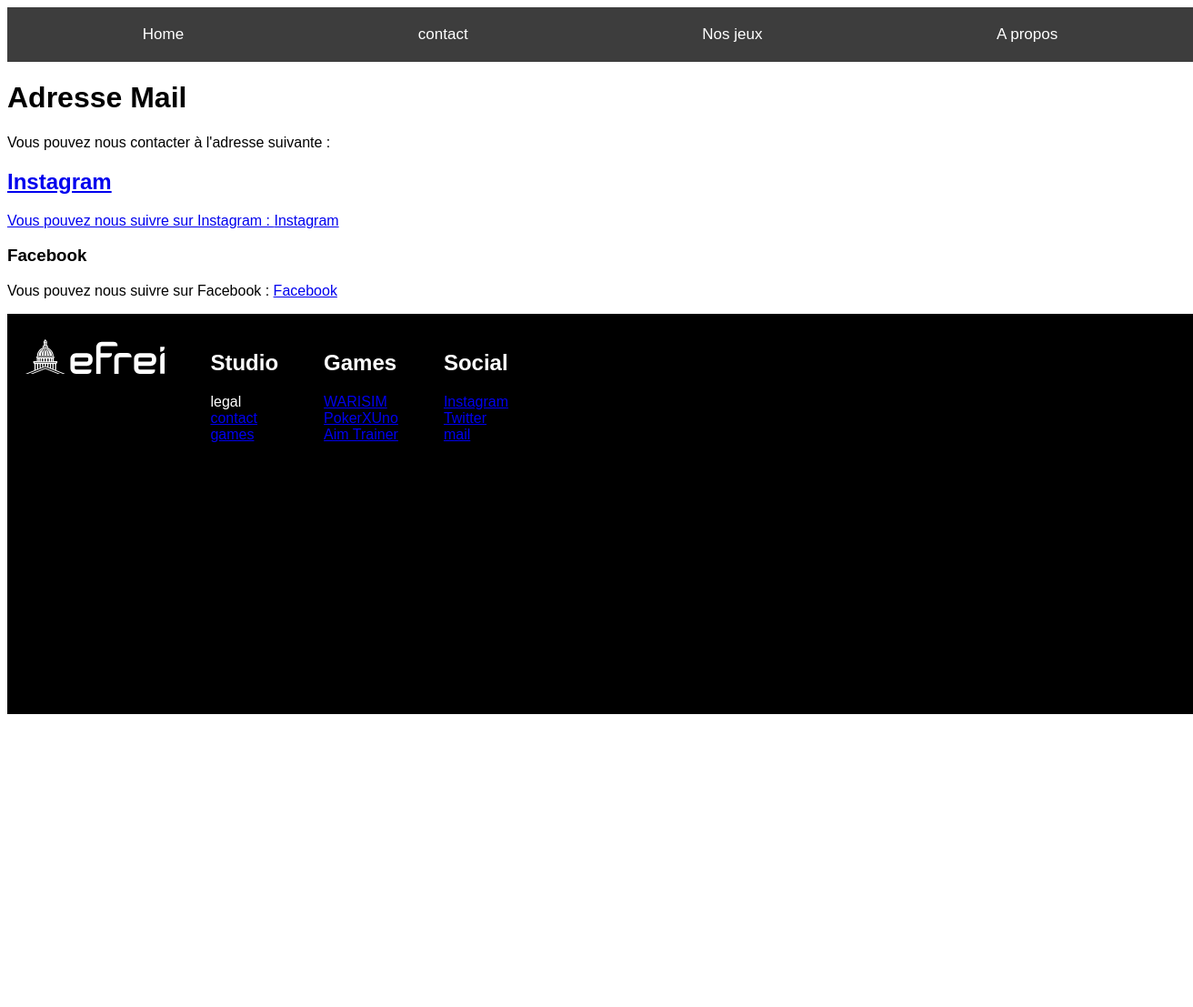
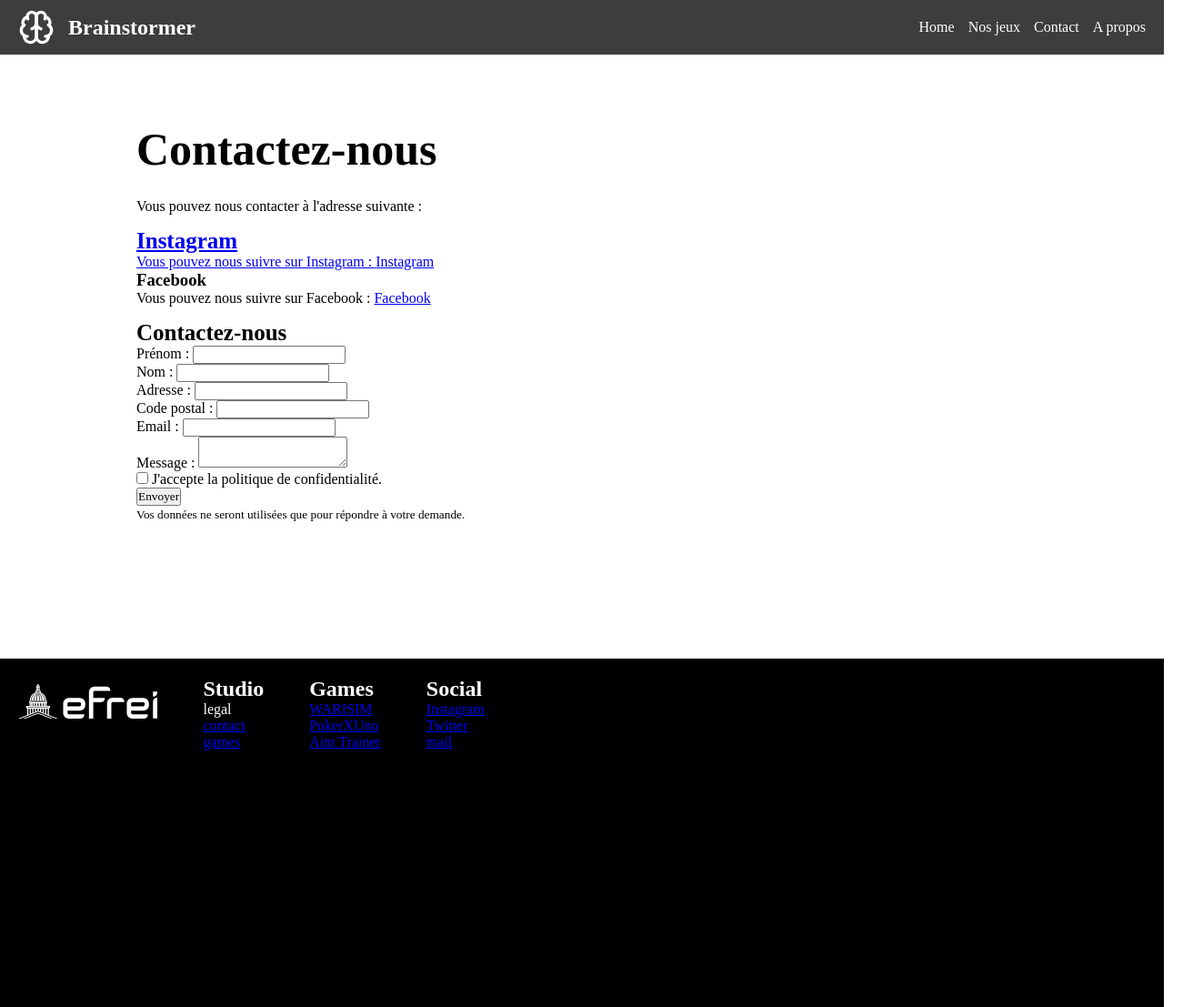
Before and after one commit to NoxXVI/Challenge-Web, a plain HTML site: page contact.html in a window 1280 px wide. Shown: the top 1107 px of the page at 91% size, 1312 px wide, since content can reach past the window. Before the commit the page ends 800 px from the top, so only its background shows below. Drawn offline with Linux system fonts and the light colour scheme.

Commit message:
Deuxième commit

```diff
--- /dev/null
+++ b/Formulaire C/formulaire.css
@@ -0,0 +1,78 @@
+body {
+    font-family: Arial, sans-serif;
+    background-color: #f5f5f5;
+    margin: 0;
+    padding: 0;
+    display: flex;
+    justify-content: center;
+    align-items: center;
+    height: 100vh;
+}
+
+.form-container {
+    background: white;
+    padding: 20px;
+    border-radius: 8px;
+    box-shadow: 0 4px 6px rgba(0, 0, 0, 0.1);
+    max-width: 400px;
+    width: 100%;
+}
+
+.form-container h2 {
+    margin-bottom: 20px;
+    text-align: center;
+}
+
+.form-group {
+    margin-bottom: 15px;
+}
+
+.form-group label {
+    display: block;
+    margin-bottom: 5px;
+    font-weight: bold;
+}
+
+.form-group input,
+.form-group textarea {
+    width: 100%;
+    padding: 10px;
+    border: 1px solid #ccc;
+    border-radius: 4px;
+}
+
+.form-group textarea {
+    resize: none;
+    height: 100px;
+}
+
+.form-group input[type=\"checkbox\"] {
+    width: auto;
+}
+
+.form-group small {
+    display: block;
+    margin-top: 5px;
+    font-size: 0.85em;
+    color: #666;
+}
+
+.form-group button {
+    width: 100%;
+    padding: 10px;
+    background-color: #007BFF;
+    color: white;
+    border: none;
+    border-radius: 4px;
+    cursor: pointer;
+    font-size: 1em;
+}
+
+.form-group button:hover {
+    background-color: #0056b3;
+}
+
+.error {
+    color: red;
+    font-size: 0.85em;
+}
--- a/contact.html
+++ b/contact.html
@@ -6,15 +6,22 @@
     <link rel="stylesheet" href="style.css" />
     <title>Contact</title>
   </head>
-  <link rel="stylesheet" href="style.css" />
   <body>
     <div class="navbar">
-      <a href="index.html">Home</a>
-      <a href="contact.html">contact</a>
-      <a href="games/index.html">Nos jeux</a>
+      <a class="icon-name" href="/index.html">
+        <img src="/rsc/brain-icon.svg" class="brain-icon">
+        <h2>Brainstormer</h2>
+      </a>
+      <div class="nav-links">
+        <a href="/index.html">Home</a>
+        <a href="/games/index.html">Nos jeux</a>
+        <a href="/contact.html">Contact</a>
         <a href="about.html">A propos</a>
       </div>
-    <h1>Adresse Mail</h1>
+    </div>
+    <div class="blog-container">
+
+      <h1>Contactez-nous</h1>
       <p>
         Vous pouvez nous contacter à l'adresse suivante : <a
         href="mailto:contact@gmail.com"
@@ -29,6 +36,72 @@
         Vous pouvez nous suivre sur Facebook :
         <a href="https://www.facebook.com/contact" target="_blank">Facebook</a>
       </p>
+
+      <!-- Intégration du formulaire de contact -->
+      <div class="form-container">
+        <h2>Contactez-nous</h2>
+        <form id="contactForm">
+
+          <!-- Champ Prénom -->
+          <div class="form-group">
+            <label for="firstname">Prénom :</label>
+            <input type="text" id="firstname" name="firstname" required>
+            <div class="error" id="firstnameError"></div>
+          </div>
+
+          <!-- Champ Nom -->
+          <div class="form-group">
+            <label for="name">Nom :</label>
+            <input type="text" id="name" name="name" required>
+            <div class="error" id="nameError"></div>
+          </div>
+
+          <!-- Champ Adresse -->
+          <div class="form-group">
+            <label for="address">Adresse :</label>
+            <input type="text" id="address" name="address">
+            <div class="error" id="addressError"></div>
+          </div>
+
+          <!-- Champ Code postal -->
+          <div class="form-group">
+            <label for="postalCode">Code postal :</label>
+            <input type="text" id="postalCode" name="postalCode">
+            <div class="error" id="postalCodeError"></div>
+          </div>
+
+          <!-- Champ Email -->
+          <div class="form-group">
+            <label for="email">Email :</label>
+            <input type="email" id="email" name="email" required>
+            <div class="error" id="emailError"></div>
+          </div>
+
+          <!-- Champ Message -->
+          <div class="form-group">
+            <label for="message">Message :</label>
+            <textarea id="message" name="message" required></textarea>
+            <div class="error" id="messageError"></div>
+          </div>
+
+          <!-- Consentement -->
+          <div class="form-group">
+            <input type="checkbox" id="consent" name="consent" required>
+            <label for="consent">J'accepte la politique de confidentialité.</label>
+            <div class="error" id="consentError"></div>
+          </div>
+
+          <!-- Bouton d'envoi -->
+          <div class="form-group">
+            <button type="submit" id="Envoyer">Envoyer</button>
+          </div>
+
+          <small>Vos données ne seront utilisées que pour répondre à votre demande.</small>
+        </form>
+      </div>
+    </div>
+    <!-- Fin du formulaire -->
+
     <div class="bottom-bar">
       <div class="bottom-bar-section">
         <img class="b-bar-logo" src="rsc/logo-efrei.svg" alt="efrei"/>
--- /dev/null
+++ b/form.js
@@ -0,0 +1,6 @@
+"use strict"
+
+const bouton = document.createElement('button');
+bouton.addEventListener(click, () => {
+
+})
--- a/style.css
+++ b/style.css
@@ -1,19 +1,26 @@
+* {
+  margin: 0;
+  padding: 0;
+  box-sizing: border-box; /* Simplifie la gestion des dimensions */
+}
+
 :root {
   --menu-bars-color: black;
   --game-item-color: gray;
 }
 
 * {
-  font-family: "Arial";
+  font-family: "Poppins";
 }
 
 .bottom-bar {
   display: flex;
+  position: relative;
   flex-direction: row;
   gap: 50px;
   width: 100%;
   height: 400px;
-  bottom: 0px;
+  bottom: 0;
   color: white;
   background-color: var(--menu-bars-color);
   padding: 20px;
@@ -27,20 +34,47 @@
   margin-top: 8px;
 }
 
-.home-display{
-    background-image: url("rsc/home-background.webp");
+.home-display {
+  display: flex;
+  width: 100%;
+  height: 600px;
+  background: linear-gradient(to top, rgba(0, 0, 0, 0.8), rgba(0, 0, 0, 0)),
+    url("rsc/home-background.webp"); /* Image de fond */
+  background-size: cover;
 }
 
-.game-list-container h1{
-    text-align: center;
-
+.home-display h1 {
+  align-self: center;
+  color: white;
+  font-size: 50px;
+  margin-left: 50px;
 }
 
-.game-list{
+.game-list-container h1 {
+  text-align: center;
+  margin-top: 35px;
+}
+
+.blog-container {
+  padding: 150px;
+  padding-top: 75px;
+}
+.blog-container h1 {
+  font-size: 50px;
+  margin-bottom: 25px;
+}
+.blog-container h2 {
+  margin-top: 15px;
+  font-size: 25px;
+}
+
+
+.game-list {
   display: flex;
   flex-direction: row;
-    justify-content:center;
+  justify-content: center;
   gap: 40px;
+  padding-bottom: 70px;
 }
 .game-list-item {
   display: flex;
@@ -56,29 +90,46 @@
   background-color: black;
   padding: 15%;
   border-radius: 5%;
+  margin-bottom: 15px;
 }
 
+/* Container principal de la barre de navigation */
 .navbar {
   display: flex;
-  flex-direction: row;
-  justify-content: space-around;
-  align-items: se;
-  padding: 20px;
-  background-color: var(--menu-bars-color);
-  color: white;
-  background-color: rgb(61, 61, 61);
-  text-align: center;
-  border: none;
-  border-radius: 0;
-  width: 100%;
-  z-index: 9999;
-  top: 0;
-  left: 0;
-  color: white;
+  align-items: center; /* Aligne verticalement les éléments */
+  justify-content: space-between; /* Icone à gauche, liens à droite */
+  padding: 10px 20px;
+  background-color: #3d3d3d;
 }
 
-.navbar a {
+/* Style pour l'icône SVG */
+.icon-name {
+  display: flex; /* Permet de centrer les éléments */
+  align-items: center;
+  color: white;
+  gap: 15px;
+  text-decoration: none;
+}
+
+.brain-icon {
+  width: 40px; /* Taille de l'icône */
+  height: 40px;
+  fill: white; /* Couleur blanche pour l'icône */
+}
+
+/* Conteneur pour les liens */
+.nav-links {
+  display: flex;
+  gap: 15px; /* Espacement entre les liens */
+}
+
+/* Liens de navigation */
+.nav-links a {
   color: white;
   text-decoration: none;
-  font-size: 17px;
+  font-size: 16px;
 }
+
+.nav-links a:hover {
+  text-decoration: underline;
+}
```
Also changed, not shown: Formulaire C/formulaire.html (added, +41 -0 lines), Formulaire C/formulaire.js (added, +42 -0 lines), about.html (+13 -4 lines), games/index.html (+12 -4 lines), index.html (+32 -9 lines), rsc/brain-icon.svg (added). Lines whose indentation alone changed are shown as unchanged.
